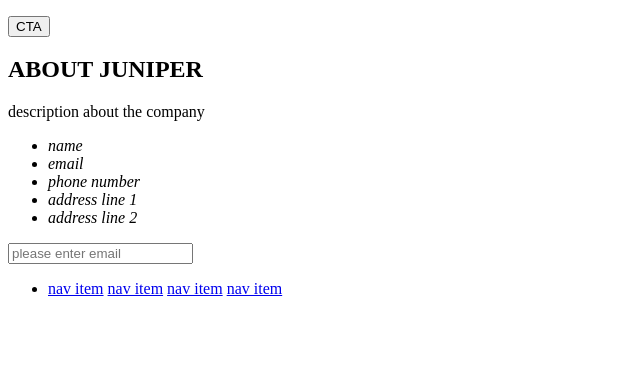
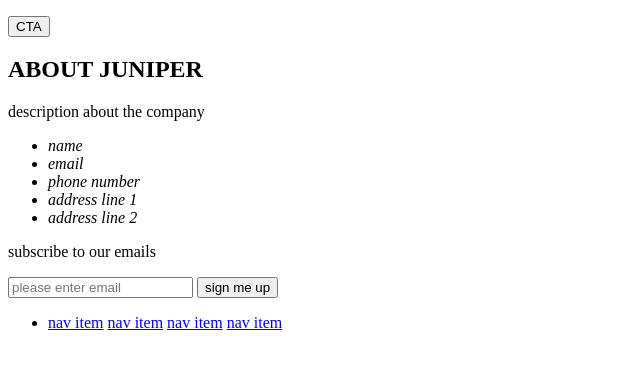
Before and after one commit to mrgnschndr/boutique, a plain HTML site: page index.html in a window 1280 px wide. Shown: the part 401-770 px from the top of the page, without its empty margins (0-640 px from the left). Drawn offline with Linux system fonts and the light colour scheme.

Commit message:
Add additional subscribe elements in footer.

```diff
--- a/index.html
+++ b/index.html
@@ -77,11 +77,11 @@
             </ul>
         </address>
         <div>
-            <p>
+            <p> subscribe to our emails </p>
                 <form>
                     <input placeholder="please enter email">
+                    <button type="submit">sign me up</button>
                 </form>
-            </p>
         </div>
         <nav>
             <ul>
```
